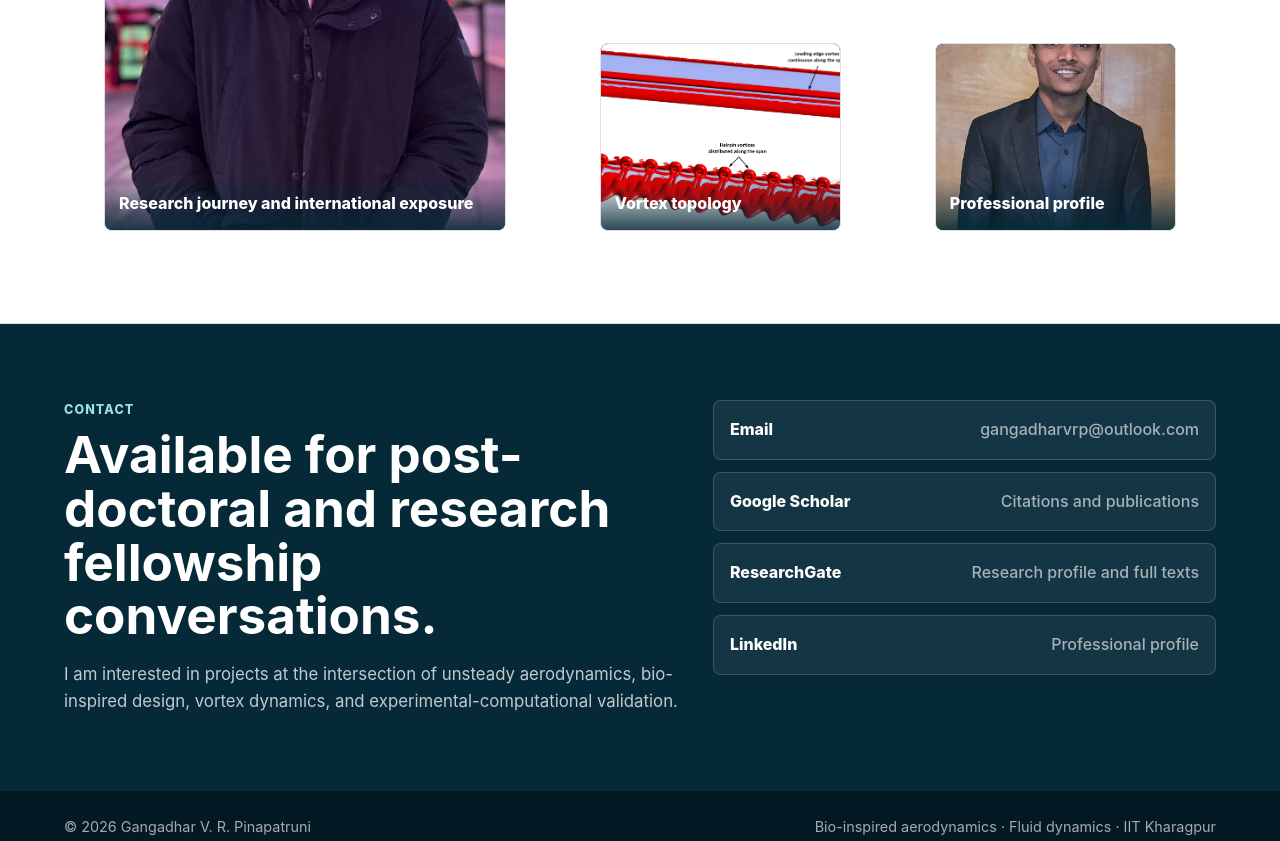
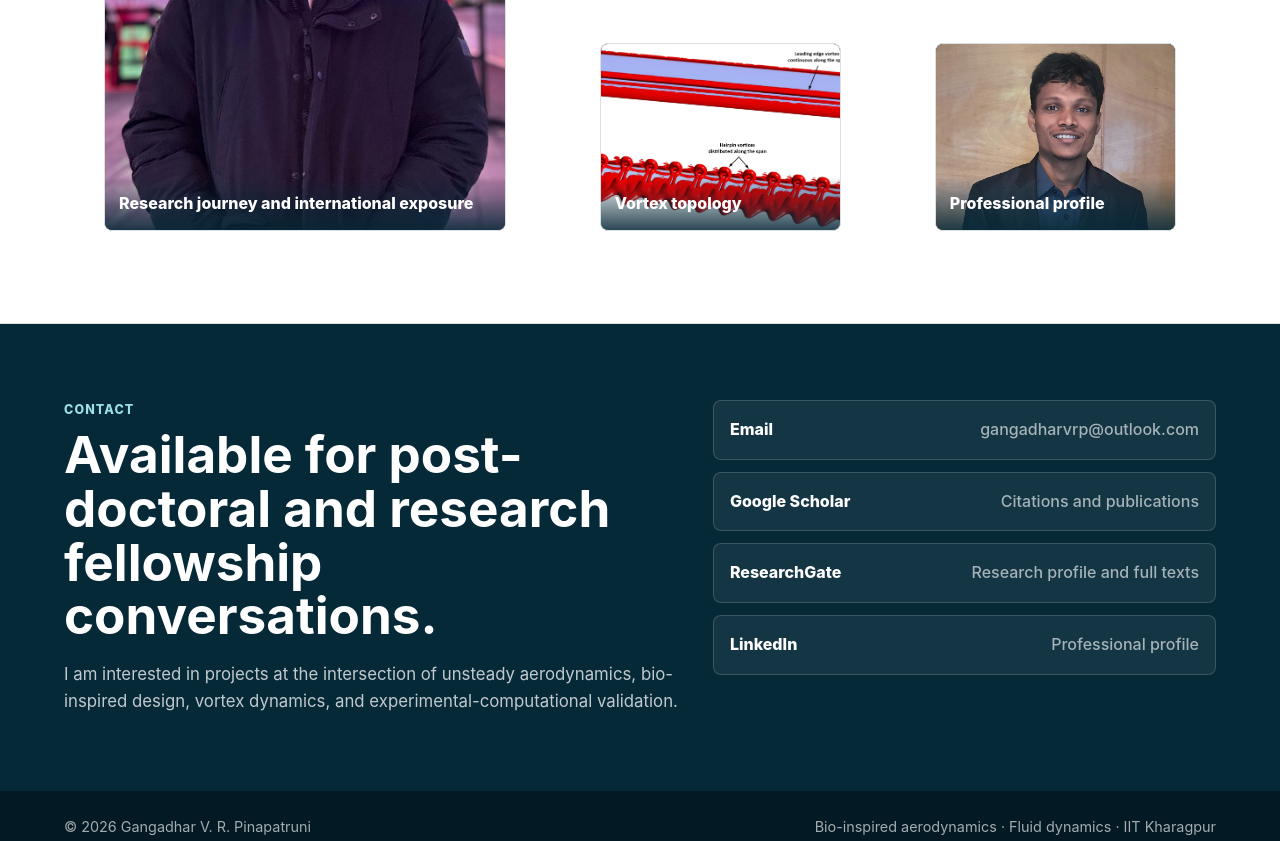
Before and after one commit to Gangadhar-Ramana/gangadharvrp.com, a plain HTML site: page index.html in a window 1280 px wide. Shown: the part 6656-7497 px from the top of the page. Drawn offline with Linux system fonts and the light colour scheme.

Commit message:
Fix gallery portrait framing

```diff
--- a/index.html
+++ b/index.html
@@ -777,6 +777,10 @@
       filter: saturate(0.95) contrast(1.02);
     }
 
+    .gallery-card img.portrait-focus {
+      object-position: center 16%;
+    }
+
     .gallery-card figcaption {
       position: absolute;
       inset: auto 0 0;
@@ -1373,7 +1377,7 @@
             <figcaption>Vortex topology</figcaption>
           </figure>
           <figure class="gallery-card">
-            <img src="gangadhar_photo.jpg" alt="Professional portrait of Gangadhar V. R. Pinapatruni">
+            <img class="portrait-focus" src="gangadhar_photo.jpg" alt="Professional portrait of Gangadhar V. R. Pinapatruni">
             <figcaption>Professional profile</figcaption>
           </figure>
         </div>
```
